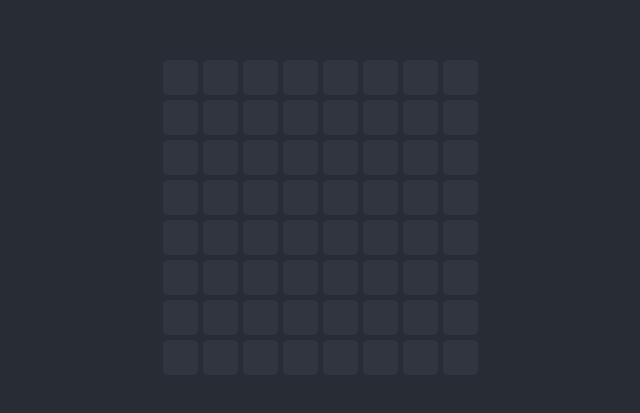
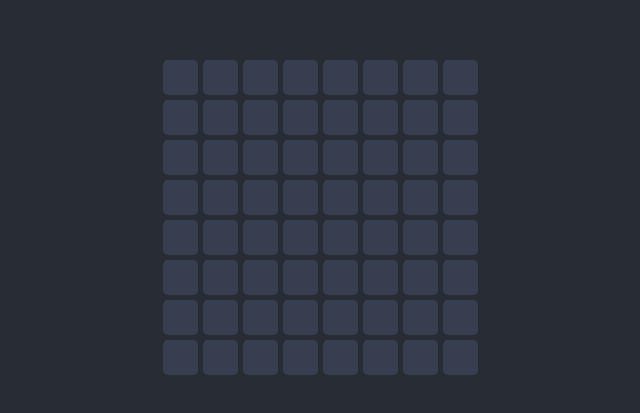
Before and after one commit to droff/knights-move, a React (Create React App) app: page / in a window 1280 px wide. Shown: the part 183-596 px from the top of the page, without its empty margins (320-960 px from the left). Built offline with nearby package versions, Linux system fonts and the light colour scheme.

Commit message:
Move logic to context

```diff
--- a/src/components/Board/Board.tsx
+++ b/src/components/Board/Board.tsx
@@ -1,27 +1,54 @@
-import React from "react";
+import React, { createContext, useContext } from "react";
 import "./Board.css";
 import Square from "../Square/Square";
+import { useGameContext } from "../Game/Game";
 
-interface BoardProps {
+interface BoardInterface {
+  renderBoard: Function;
+}
+
+const BoardContext = createContext<BoardInterface | undefined>(undefined);
+
+export const useBoardContext = (): BoardInterface => {
+  const context = useContext(BoardContext);
+  if (!context) {
+    throw new Error("BoardContext must be used within a BoardProvider");
+  }
+  return context;
+};
+
+type BoardProps = {
   rows: number;
   cols: number;
-}
+};
 
 const Board: React.FC<BoardProps> = (props: BoardProps) => {
   const { rows, cols } = props;
+  const { board } = useGameContext();
 
-  const drawGrid = (): React.ReactNode[] => {
-    let idx = 0;
-    const result = [];
+  const renderBoard = (): React.ReactNode[] => {
+    const squares: React.ReactNode[] = [];
 
     for (let row = 0; row < rows; row++)
-      for (let col = 0; col < cols; col++, idx++)
-        result.push(<Square key={idx} rowId={row} colId={col} />);
+      for (let col = 0; col < cols; col++) {
+        squares.push(
+          <Square
+            key={`[${row};${col}]`}
+            row={row}
+            col={col}
+            move={board[row][col]}
+          />
+        );
+      }
 
-    return result;
+    return squares;
   };
 
-  return <div className="board">{drawGrid()}</div>;
+  return (
+    <BoardContext.Provider value={{ renderBoard }}>
+      <div className="board">{renderBoard()}</div>
+    </BoardContext.Provider>
+  );
 };
 
 export default Board;
--- a/src/components/Game/Game.tsx
+++ b/src/components/Game/Game.tsx
@@ -1,8 +1,8 @@
 import React, { createContext, useContext, useState } from "react";
-import { MoveType, MovesType } from "../../types";
+import { BoardType, MoveType, MovesType } from "../../types";
 
 interface GameInterface {
-  userMoves: MovesType;
+  board: BoardType;
   makeMove: Function;
 }
 
@@ -17,8 +17,14 @@ export const useGameContext = (): GameInterface => {
 };
 
 export const Game: React.FC<{ children: React.ReactNode }> = ({ children }) => {
-  const [moves, setMoves] = useState<string[]>();
-  const [userMoves, setUserMoves] = useState<MovesType>([]);
+  const [board, setBoard] = useState<BoardType>(
+    Array.from({ length: 8 }, () => Array.from({ length: 8 }, () => 0))
+  );
+  const [currentMove, setCurrentMove] = useState<number>(0);
+  const [prevCalculatedMoves, setPrevCalculatedMoves] = useState<number[][]>(
+    []
+  );
+  const isFirstMove = currentMove === 0;
 
   const movesPatterns: MovesType = [
     [0, 1],
@@ -31,26 +37,68 @@ export const Game: React.FC<{ children: React.ReactNode }> = ({ children }) => {
     [-1, 1],
   ];
 
-  const calculateMoves = (w: number, h: number): string[] => {
-    let wi = w - 2,
-      hi = h;
+  const calculateMoves = (row: number, col: number): number[][] => {
+    let rowId = row - 2;
+    let colId = col;
 
-    return movesPatterns.map((pattern: MoveType) => {
-      wi += pattern[0];
-      hi += pattern[1];
-      return JSON.stringify([wi, hi]);
+    return movesPatterns
+      .map((pattern: MoveType) => {
+        rowId += pattern[0];
+        colId += pattern[1];
+        return [rowId, colId];
+      })
+      .filter((move: MoveType) => {
+        const [row, col] = move;
+        return row >= 0 && row < 8 && col >= 0 && col < 8;
+      });
+  };
+
+  const fillBoardWithValues = (value: number): BoardType => {
+    return Array.from({ length: 8 }, () =>
+      Array.from({ length: 8 }, () => value)
+    );
+  };
+
+  const resetPreviousMoves = (board: BoardType): void => {
+    prevCalculatedMoves.forEach((move: MoveType) => {
+      const [row, col] = move;
+      if (board[row][col] === 0) {
+        board[row][col] = -1;
+      }
     });
   };
 
-  const makeMove = (colId: number, rowId: number): number => {
-    setMoves([...(moves || []), ...calculateMoves(colId, rowId)]);
-    setUserMoves([...userMoves, [colId, rowId]]);
+  const activateCalculatedMoves = (
+    board: BoardType,
+    row: number,
+    col: number
+  ): void => {
+    const calculatedMoves = calculateMoves(row, col);
 
-    return userMoves.length + 1;
+    calculatedMoves.forEach((move: MoveType) => {
+      const [row, col] = move;
+      if (board[row][col] === -1) {
+        board[row][col] = 0;
+      }
+    });
+
+    setPrevCalculatedMoves(calculatedMoves);
+  };
+
+  const makeMove = (row: number, col: number): void => {
+    const move = currentMove + 1;
+    const updatedBoard = isFirstMove ? fillBoardWithValues(-1) : board;
+
+    resetPreviousMoves(updatedBoard);
+    activateCalculatedMoves(updatedBoard, row, col);
+    updatedBoard[row][col] = move;
+
+    setCurrentMove(move);
+    setBoard(updatedBoard);
   };
 
   return (
-    <GameContext.Provider value={{ userMoves, makeMove }}>
+    <GameContext.Provider value={{ board, makeMove }}>
       {children}
     </GameContext.Provider>
   );
--- a/src/components/Square/Square.css
+++ b/src/components/Square/Square.css
@@ -8,13 +8,13 @@
   cursor: pointer;
 }
 
-.square_enabled {
-  background-color: #363e50;
-}
-
 .square > span {
   display: table-cell;
   vertical-align: middle;
   font-size: 15px;
   font-weight: 700;
 }
+
+.square-active {
+  background-color: #363e50;
+}
--- a/src/components/Square/Square.tsx
+++ b/src/components/Square/Square.tsx
@@ -1,32 +1,34 @@
-import React, { useState } from "react";
+import React from "react";
 import "./Square.css";
 import { useGameContext } from "../Game/Game";
 
-interface SquareProps {
-  rowId: number;
-  colId: number;
-}
+type SquareProps = {
+  row: number;
+  col: number;
+  move: number;
+};
 
 const Square: React.FC<SquareProps> = (props: SquareProps) => {
+  const { row, col, move } = props;
   const { makeMove } = useGameContext();
 
-  const { rowId, colId } = props;
-  const [enabled, setEnabled] = useState<boolean>(false);
-  const [step, setStep] = useState<number>(0);
-  const [className, setClassName] = useState<string>("square");
+  const isInactive = move === -1;
+  const isActive = move === 0;
+  const isActivated = move > 0;
+
+  const className =
+    isActivated || isInactive ? "square" : "square square-active";
+
+  const moveValue = isInactive || isActive ? "" : move;
 
   const handleMove = () => {
-    if (enabled) return;
-
-    const currentStep = makeMove(rowId, colId);
-    setStep(currentStep);
-    setEnabled(true);
-    setClassName("square square_enabled");
+    if (isInactive || isActivated) return;
+    makeMove(row, col);
   };
 
   return (
     <div className={className} onClick={handleMove}>
-      <span>{step === 0 ? "" : step}</span>
+      <span>{moveValue}</span>
     </div>
   );
 };
--- a/src/types.ts
+++ b/src/types.ts
@@ -1,2 +1,3 @@
+export type BoardType = Array<Array<number>>;
 export type MoveType = Array<number>;
 export type MovesType = Array<MoveType>;
```
